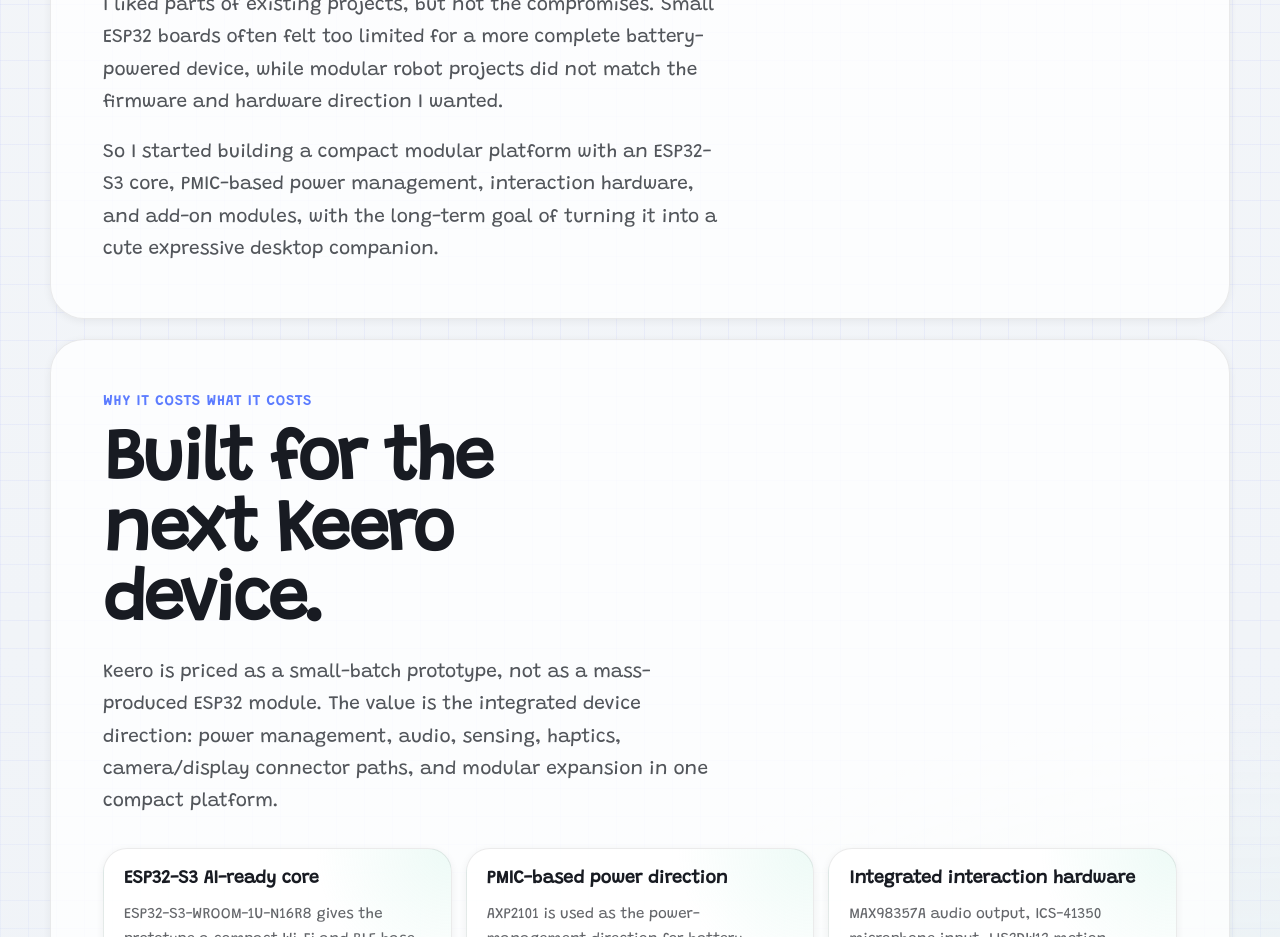
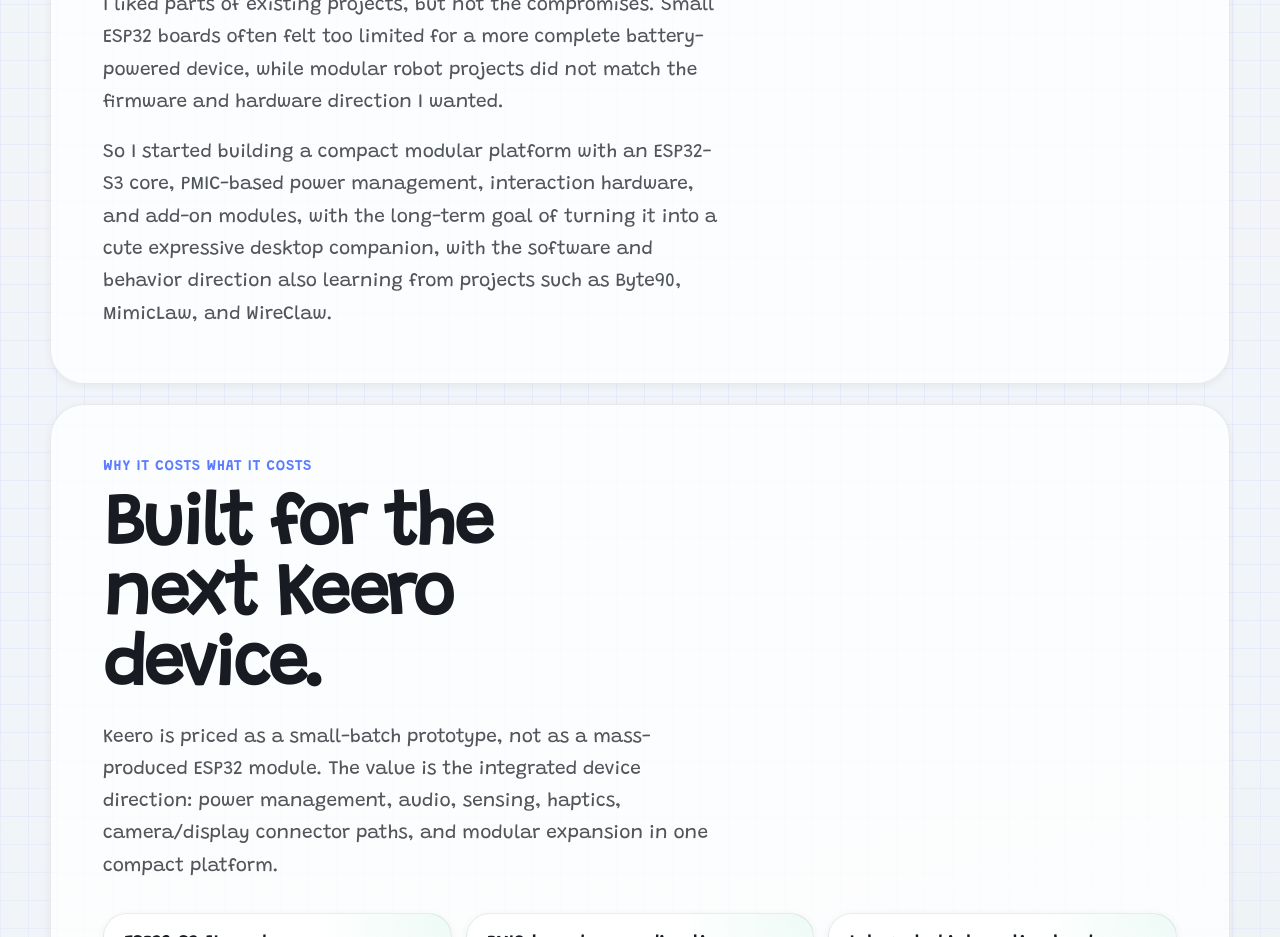
Before and after one commit to jaksatomovic/keero-web, a React (Vite) app: page / in a window 1280 px wide. Shown: the part 1900-2837 px from the top of the page. Built offline with nearby package versions, Linux system fonts and the light colour scheme; a web font is replaced by a local one.

Commit message:
Mention WireClaw in landing story

```diff
--- a/src/pages/ComingSoonPage.tsx
+++ b/src/pages/ComingSoonPage.tsx
@@ -220,7 +220,9 @@
               So I started building a compact modular platform with an ESP32-S3
               core, PMIC-based power management, interaction hardware, and
               add-on modules, with the long-term goal of turning it into a cute
-              expressive desktop companion.
+              expressive desktop companion, with the software and behavior
+              direction also learning from projects such as Byte90, MimicLaw,
+              and WireClaw.
             </p>
           </div>
         </section>
```
